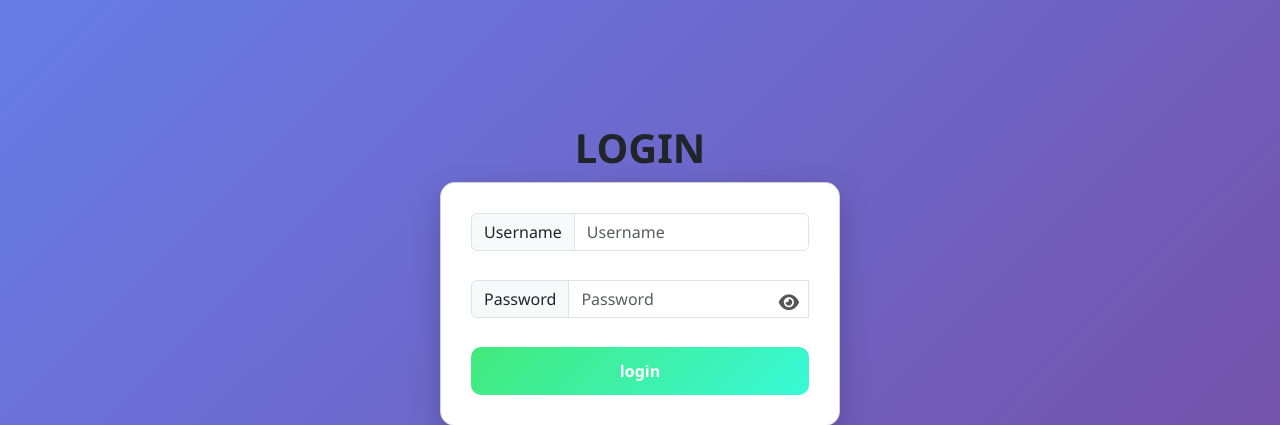
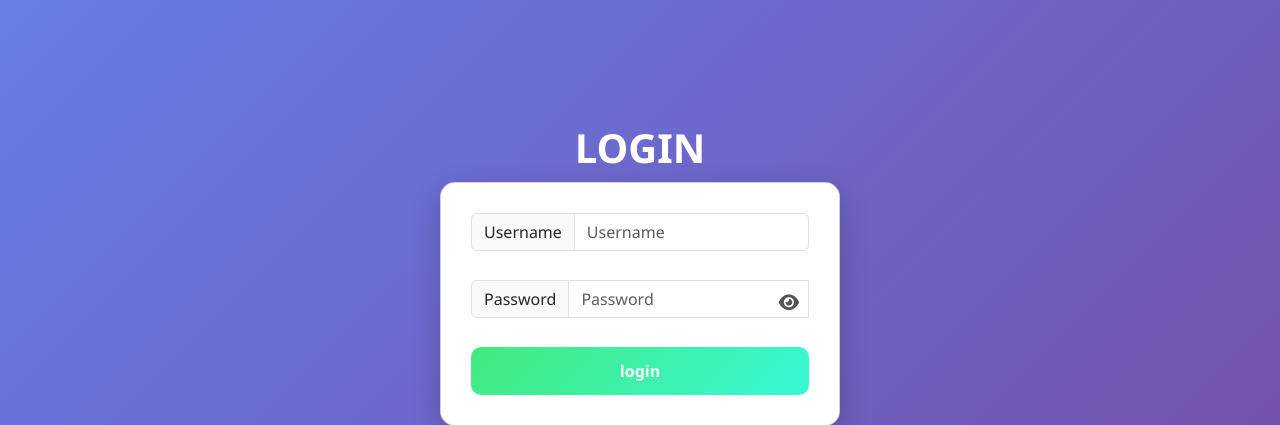
Before and after one commit to Keerthan-17/Eventure, a Django app: page /login in a window 1280 px wide. Shown: the part 63-488 px from the top of the page. Run offline with Django 5.2, Linux system fonts and the light colour scheme.

Commit message:
update font to poppins.

```diff
--- a/static/CSS/login.css
+++ b/static/CSS/login.css
@@ -25,6 +25,7 @@ body {
     text-align: center;
     font-weight: bold;
     margin-bottom: 10px;
+    color: white;
 }
 
 /* Subtitle */
--- a/static/CSS/style.css
+++ b/static/CSS/style.css
@@ -56,7 +56,7 @@
 body {
     margin: 0;
     padding: 0;
-    font-family: 'Segoe UI', sans-serif;
+    font-family: 'Poppins', sans-serif;
     background: #f5f7fb;
 }
 
--- a/templates/base.html
+++ b/templates/base.html
@@ -6,6 +6,8 @@
     <meta charset="UTF-8">
     <meta name="viewport" content="width=device-width, initial-scale=1.0">
     <title>Eventure</title>
+
+    <link href="https://fonts.googleapis.com/css2?family=Poppins:wght@300;400;500;600;700&display=swap" rel="stylesheet">
 
     <!-- Bootstrap -->
     <link href="https://cdn.jsdelivr.net/npm/bootstrap@5.3.6/dist/css/bootstrap.min.css" rel="stylesheet">
```
